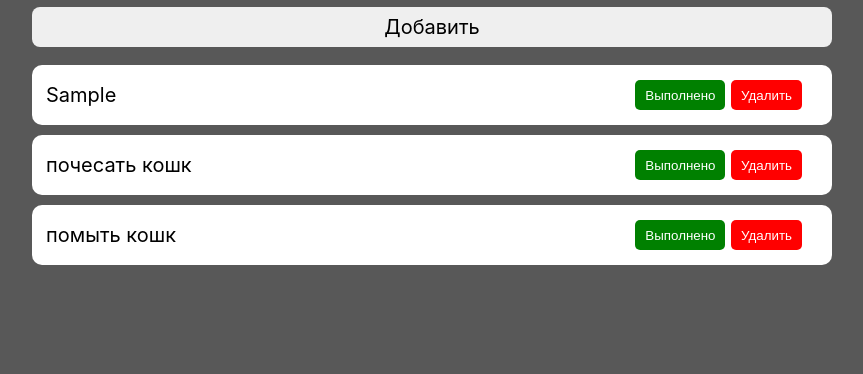
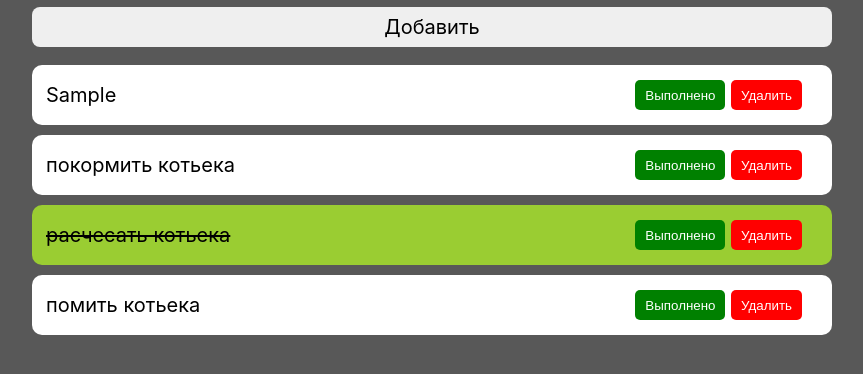
Before and after one commit to pshenichque/js-note-manager, a plain HTML site: page index.html in a window 1280 px wide. Both pictures are taken after typing "Sample" into the empty fields and a click on the button "Добавить". Shown: the part 310-684 px from the top of the page, without its empty margins (208-1071 px from the left). Drawn offline with Linux system fonts and the light colour scheme.

Commit message:
Add colors for completed notes

```diff
--- a/app.js
+++ b/app.js
@@ -2,12 +2,25 @@ const inputElement = document.getElementById('input');
 const createButton = document.getElementById('create');
 const listElement = document.getElementById('list');
 
-const notes = ['помыть кошк', 'почесать кошк'];
+const notes = [
+    {
+        title: 'помить котьека',
+        completed: false,
+    },
+    {
+        title: 'расчесать котьека',
+        completed: true,
+    },
+    {
+        title: 'покормить котьека',
+        completed: false,
+    },
+];
 
-const getNoteTemplate = (title) => {
+const getNoteTemplate = (note, index) => {
     return  `
-        <li class="list-item">
-        <span>${title}</span>
+        <li class="list-item" style="${note.completed ? 'background:#9ACD32' : ''}" data-index="${index}">
+            <span class="${note.completed ? 'strikethrough' : ''}">${note.title}</span>
             <div>
                 <button class="button-ok">Выполнено</button>
                 <button class="button-ok red">Удалить</button>
@@ -17,8 +30,9 @@ const getNoteTemplate = (title) => {
 };
 
 const render = () => {
+    listElement.innerHTML = '';
     for (let i = 0; i < notes.length; i++) {
-        listElement.insertAdjacentHTML('afterbegin', getNoteTemplate(notes[i]));
+        listElement.insertAdjacentHTML('afterbegin', getNoteTemplate(notes[i], i));
     }
 };
 
@@ -28,19 +42,11 @@ createButton.onclick = () => {
     if (inputElement.value.length === 0) {
         return
     }
-    listElement.insertAdjacentHTML(
-        'afterbegin',
-        getNoteTemplate(inputElement.value)
-    );
+    const newNote = {
+        title: inputElement.value,
+        completed: false,
+    };
+    notes.push(newNote);
+    render();
     inputElement.value = '';
 };
-
-
-const person = {
-    firstName: 'olezha',
-    lastName: 'kuznetsov',
-    year: 2002,
-    hasGirlfriend: false,
-    languages: ['ru', 'eng'],
-    getFullName: () => console.log(person.firstName + ' ' + person.lastName)
-};
--- a/style.css
+++ b/style.css
@@ -83,7 +83,18 @@ h1 {
     border-radius: 5px;
     padding: 0 10px;
 }
+.button-ok:hover {
+    background: darkcyan;
+}
 
 .red {
     background: red;
 }
+
+.red:hover {
+    background: orange;
+}
+
+.strikethrough {
+    text-decoration: line-through;
+}
```
